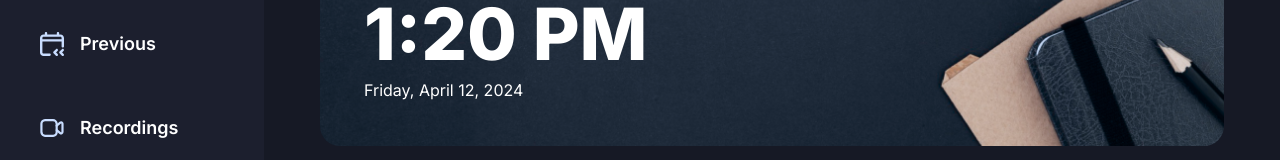
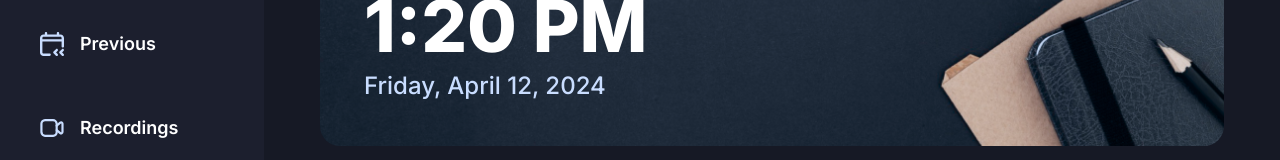
Before and after one commit to MichaelKleemoff/jsm-zoom-clone, a Next.js app: page / in a window 1280 px wide. Shown: the part 266-426 px from the top of the page. Built offline with nearby package versions, Linux system fonts and the light colour scheme; no server answers.

Commit message:
Style date 'p'. Define 'sky' color in 'tailwind.config.ts'.

```diff
--- a/app/(root)/(home)/page.tsx
+++ b/app/(root)/(home)/page.tsx
@@ -11,7 +11,9 @@
 					</h2>
 					<div className='flex flex-col gap-2'>
 						<h1 className='text-4xl font-extrabold lg:text-7xl'>1:20 PM</h1>
-						<p>Friday, April 12, 2024</p>
+						<p className='text-lg font-medium text-sky-1 lg:text-2xl'>
+							Friday, April 12, 2024
+						</p>
 					</div>
 				</div>
 			</div>
--- a/tailwind.config.ts
+++ b/tailwind.config.ts
@@ -26,6 +26,9 @@
 				blue: {
 					1: '#0E78F9',
 				},
+				sky: {
+					1: '#C9DDFF',
+				},
 			},
 			backgroundImage: {
 				hero: "url('/images/hero-background.png')",
```
